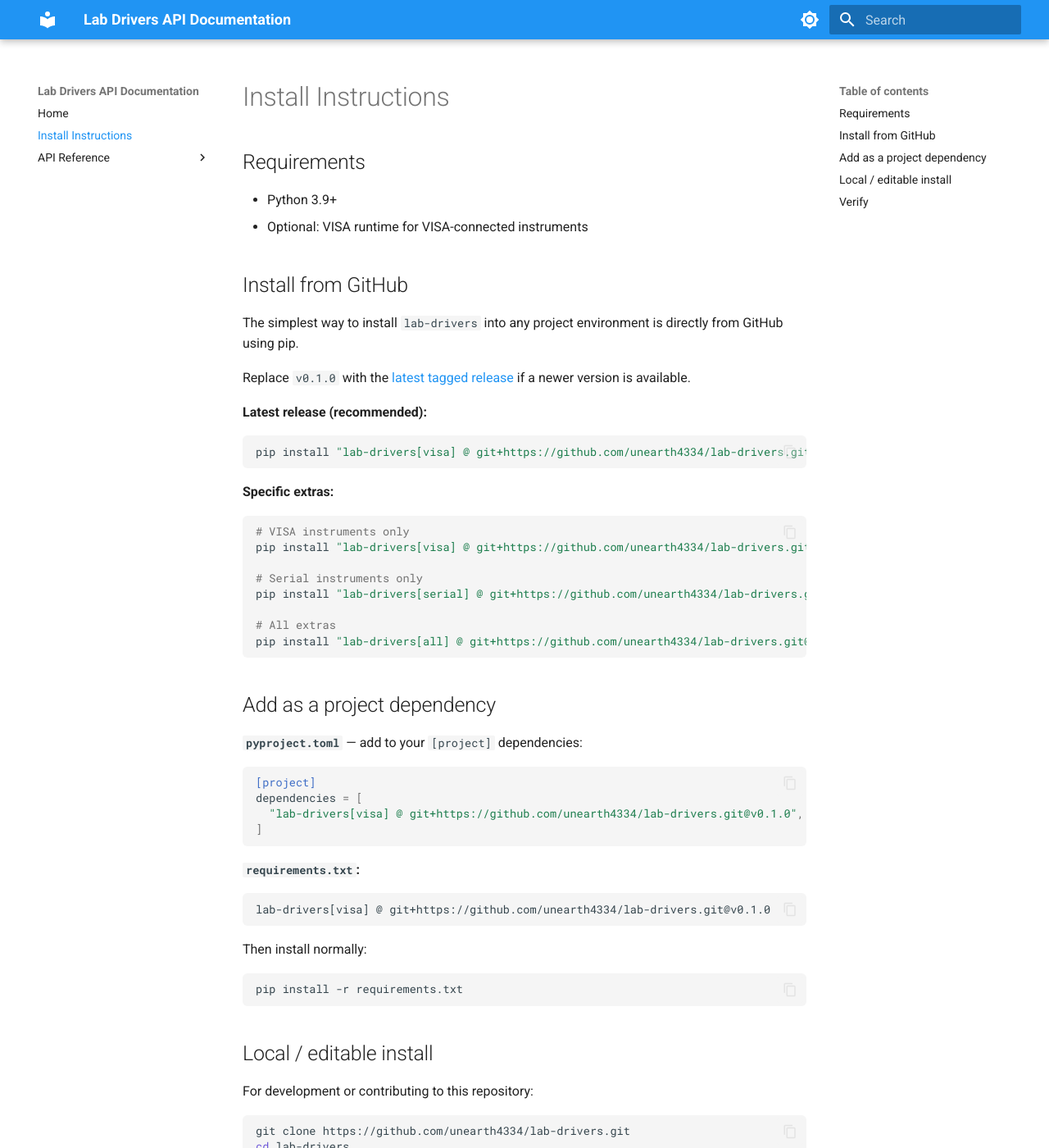
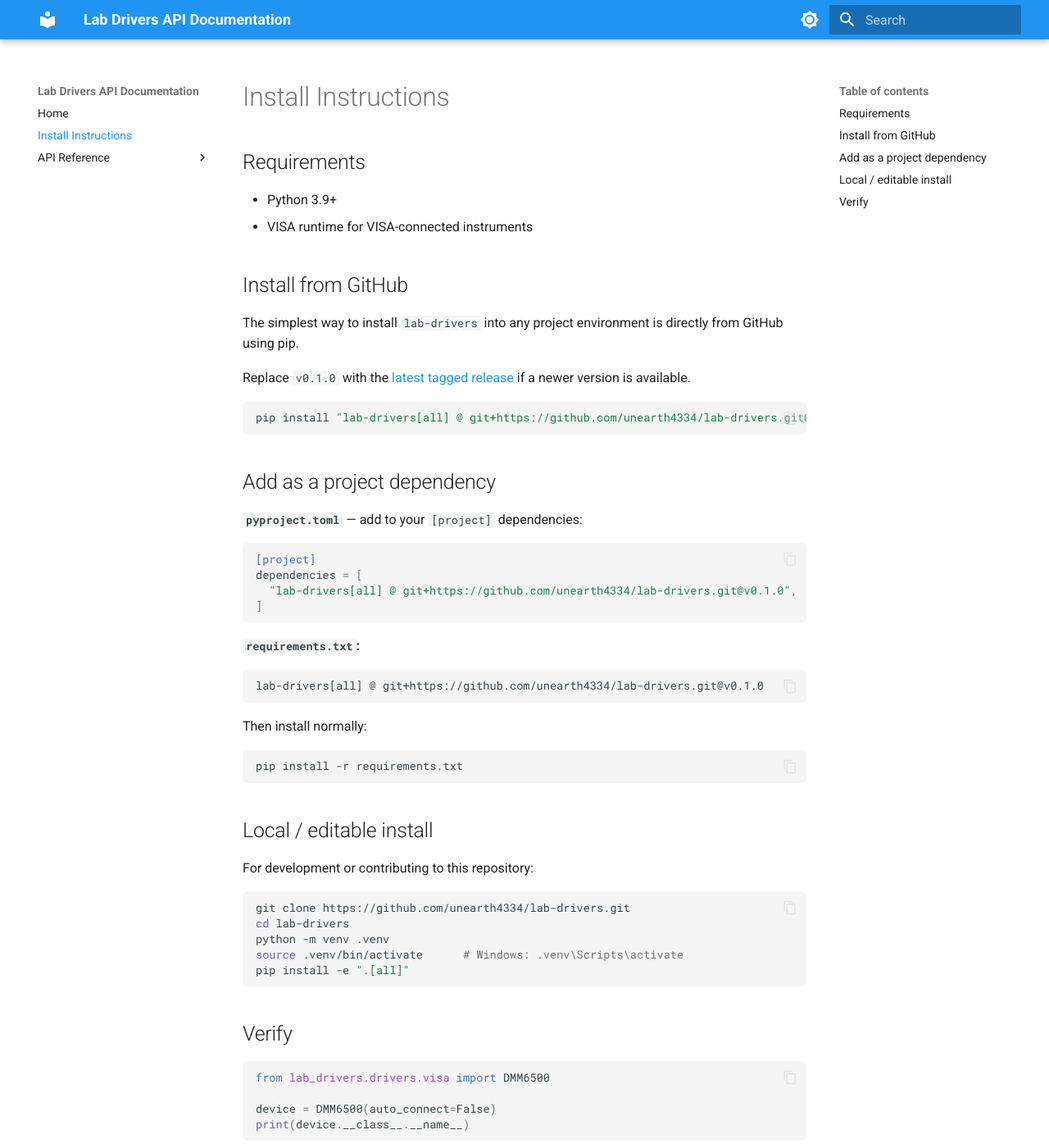
Before and after one commit to unearth4334/lab-drivers, an MkDocs documentation site: the page built from docs/install-instructions.md, in a window 1280 px wide and 1400 px high. Shown: the whole window at 82% size. Built offline with MkDocs 1.6.1 and Material for MkDocs 9.7.7, drawn with Linux system fonts in a browser that asks for light colours.

Commit message:
docs: update installation instructions to recommend all extras and simplify usage

````diff
--- a/docs/install-instructions.md
+++ b/docs/install-instructions.md
@@ -3,7 +3,7 @@
 ## Requirements
 
 - Python 3.9+
-- Optional: VISA runtime for VISA-connected instruments
+- VISA runtime for VISA-connected instruments
 
 ## Install from GitHub
 
@@ -11,22 +11,7 @@ The simplest way to install `lab-drivers` into any project environment is direct
 
 Replace `v0.1.0` with the [latest tagged release](https://github.com/unearth4334/lab-drivers/releases) if a newer version is available.
 
-**Latest release (recommended):**
-
 ```bash
-pip install "lab-drivers[visa] @ git+https://github.com/unearth4334/lab-drivers.git@v0.1.0"
-```
-
-**Specific extras:**
-
-```bash
-# VISA instruments only
-pip install "lab-drivers[visa] @ git+https://github.com/unearth4334/lab-drivers.git@v0.1.0"
-
-# Serial instruments only
-pip install "lab-drivers[serial] @ git+https://github.com/unearth4334/lab-drivers.git@v0.1.0"
-
-# All extras
 pip install "lab-drivers[all] @ git+https://github.com/unearth4334/lab-drivers.git@v0.1.0"
 ```
 
@@ -37,14 +22,14 @@ pip install "lab-drivers[all] @ git+https://github.com/unearth4334/lab-drivers.g
 ```toml
 [project]
 dependencies = [
-  "lab-drivers[visa] @ git+https://github.com/unearth4334/lab-drivers.git@v0.1.0",
+  "lab-drivers[all] @ git+https://github.com/unearth4334/lab-drivers.git@v0.1.0",
 ]
 ```
 
 **`requirements.txt`:**
 
 ```text
-lab-drivers[visa] @ git+https://github.com/unearth4334/lab-drivers.git@v0.1.0
+lab-drivers[all] @ git+https://github.com/unearth4334/lab-drivers.git@v0.1.0
 ```
 
 Then install normally:
````
Also changed, not shown: README.md (+2 -6 lines).
